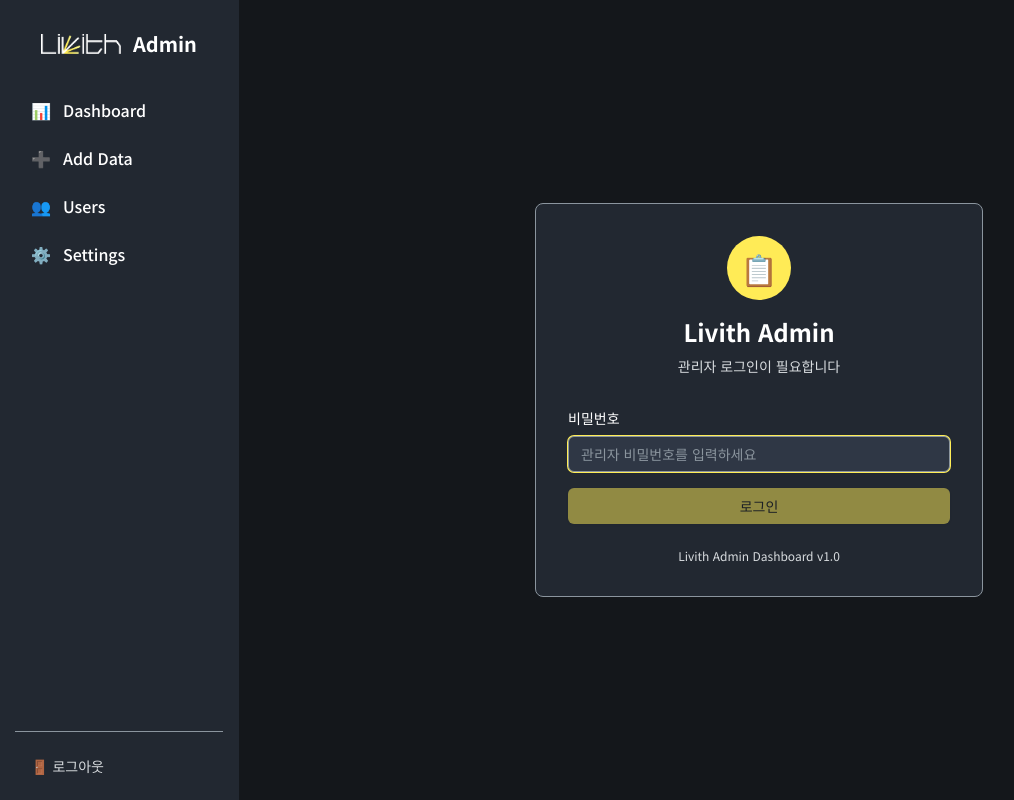
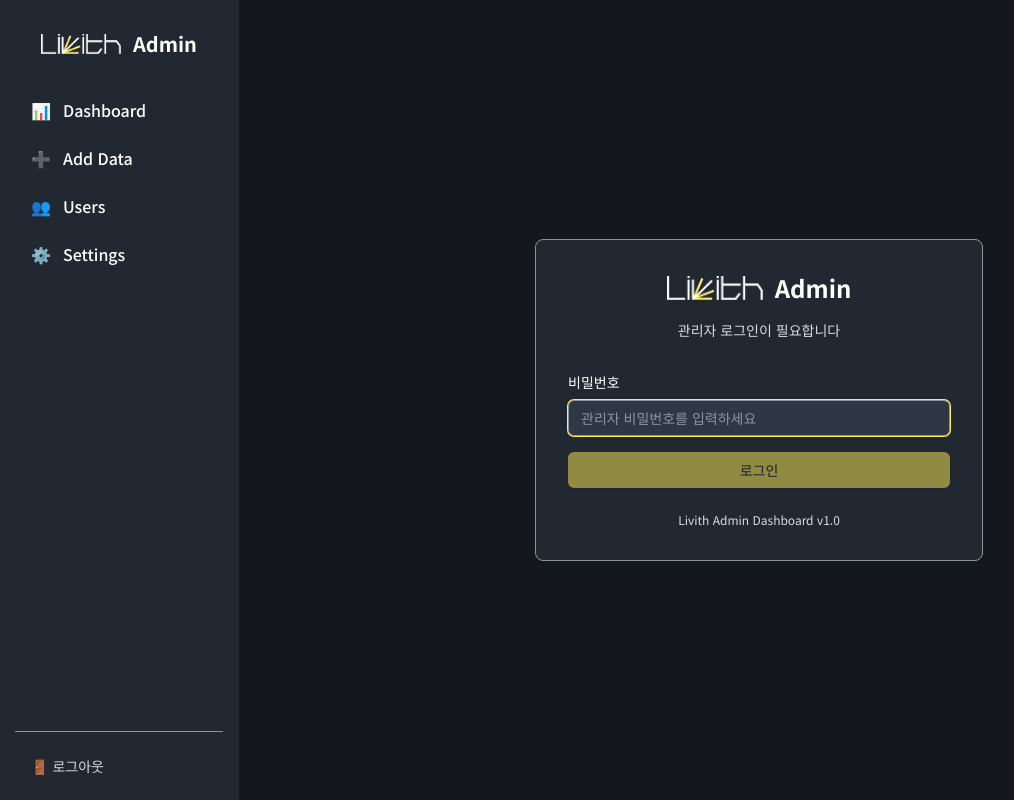
Before and after one commit to mediunn/Livith-Admin, a Next.js app: page /login in a window 1280 px wide. Shown: the whole page, without its empty margins (1-1015 px from the left). Built offline with nearby package versions, Linux system fonts and the light colour scheme.

Commit message:
[Style] 로그인 페이지 로고 디자인 개선

```diff
--- a/app/login/page.tsx
+++ b/app/login/page.tsx
@@ -46,12 +46,14 @@ export default function LoginPage() {
         <div className="bg-livith-black-90 rounded-lg border border-livith-black-50 p-8">
           {/* Logo/Title */}
           <div className="mb-8 text-center">
-            <div className="inline-flex items-center justify-center w-16 h-16 bg-livith-yellow-60 rounded-full mb-4">
-              <span className="text-3xl">📋</span>
+            <div className="flex items-center justify-center gap-3 mb-4">
+              <img
+                src="/logo.png"
+                alt="Livith"
+                className="h-6"
+              />
+              <span className="text-livith-white text-2xl font-bold">Admin</span>
             </div>
-            <h1 className="text-2xl font-bold text-livith-white mb-2">
-              Livith Admin
-            </h1>
             <p className="text-livith-black-30 text-sm">
               관리자 로그인이 필요합니다
             </p>
```
